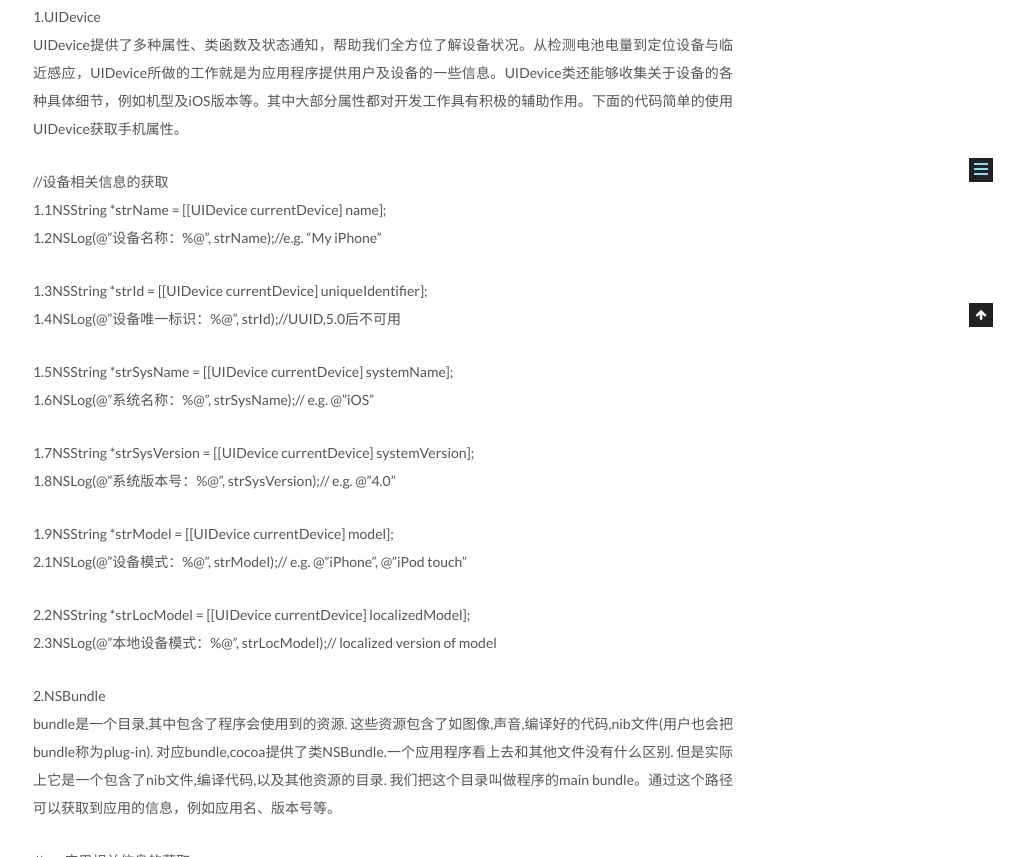
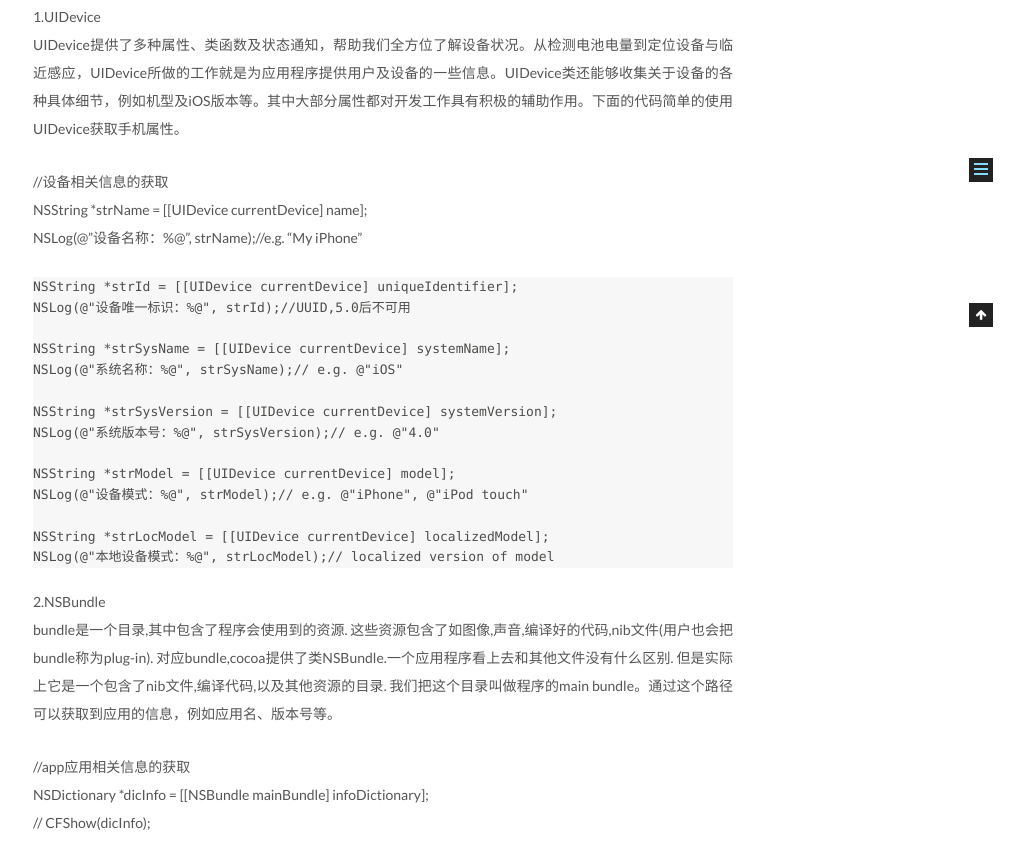
Before and after one commit to EdenGit/EdenGit.github.io, a plain HTML site: page 2017/03/16/获取手机信息/index.html in a window 1280 px wide. Shown: the part 573-1430 px from the top of the page, without its empty margins (257-1280 px from the left). Drawn offline with Linux system fonts and the light colour scheme; a script that the page names is missing.

Commit message:
Site updated: 2017-03-16 17:49:51

```diff
--- a/2017/03/16/获取手机信息/index.html
+++ b/2017/03/16/获取手机信息/index.html
@@ -95,7 +95,7 @@
 <meta property="og:site_name" content="Hexo">
 <meta property="og:description" content="iOS的APP的应用开发的过程中，有时为了bug跟踪或者获取用反馈的需要自动收集用户设备、系统信息、应用信息等等，这些信息方便开发者诊断问题，当然这些信息是用户的非隐私信息，是通过开发api可以获取到的。那么通过那些api可以获取这些信息呢，iOS的SDK中提供了UIDevice，NSBundle，NSLocale。
 1.UIDeviceUIDevice提供了多种属性、类函数及状态通知，帮助我们全">
-<meta property="og:updated_time" content="2017-03-16T09:48:16.000Z">
+<meta property="og:updated_time" content="2017-03-16T09:49:39.000Z">
 <meta name="twitter:card" content="summary">
 <meta name="twitter:title" content="获取手机信息">
 <meta name="twitter:description" content="iOS的APP的应用开发的过程中，有时为了bug跟踪或者获取用反馈的需要自动收集用户设备、系统信息、应用信息等等，这些信息方便开发者诊断问题，当然这些信息是用户的非隐私信息，是通过开发api可以获取到的。那么通过那些api可以获取这些信息呢，iOS的SDK中提供了UIDevice，NSBundle，NSLocale。
@@ -347,13 +347,22 @@
         <p>iOS的APP的应用开发的过程中，有时为了bug跟踪或者获取用反馈的需要自动收集用户设备、系统信息、应用信息等等，这些信息方便开发者诊断问题，当然这些信息是用户的非隐私信息，是通过开发api可以获取到的。那么通过那些api可以获取这些信息呢，iOS的SDK中提供了UIDevice，NSBundle，NSLocale。</p>
 <p>1.UIDevice<br>UIDevice提供了多种属性、类函数及状态通知，帮助我们全方位了解设备状况。从检测电池电量到定位设备与临近感应，UIDevice所做的工作就是为应用程序提供用户及设备的一些信息。UIDevice类还能够收集关于设备的各种具体细节，例如机型及iOS版本等。其中大部分属性都对开发工作具有积极的辅助作用。下面的代码简单的使用UIDevice获取手机属性。</p>
 <a id="more"></a>
-<p>//设备相关信息的获取<br>1.1NSString *strName = [[UIDevice currentDevice] name];<br>1.2NSLog(@”设备名称：%@”, strName);//e.g. “My iPhone”  </p>
-<p>1.3NSString *strId = [[UIDevice currentDevice] uniqueIdentifier];<br>1.4NSLog(@”设备唯一标识：%@”, strId);//UUID,5.0后不可用  </p>
-<p>1.5NSString *strSysName = [[UIDevice currentDevice] systemName];<br>1.6NSLog(@”系统名称：%@”, strSysName);// e.g. @”iOS”  </p>
-<p>1.7NSString *strSysVersion = [[UIDevice currentDevice] systemVersion];<br>1.8NSLog(@”系统版本号：%@”, strSysVersion);// e.g. @”4.0”  </p>
-<p>1.9NSString *strModel = [[UIDevice currentDevice] model];<br>2.1NSLog(@”设备模式：%@”, strModel);// e.g. @”iPhone”, @”iPod touch”  </p>
-<p>2.2NSString *strLocModel = [[UIDevice currentDevice] localizedModel];<br>2.3NSLog(@”本地设备模式：%@”, strLocModel);// localized version of model  </p>
-<p>2.NSBundle<br>bundle是一个目录,其中包含了程序会使用到的资源. 这些资源包含了如图像,声音,编译好的代码,nib文件(用户也会把bundle称为plug-in). 对应bundle,cocoa提供了类NSBundle.一个应用程序看上去和其他文件没有什么区别. 但是实际上它是一个包含了nib文件,编译代码,以及其他资源的目录. 我们把这个目录叫做程序的main bundle。通过这个路径可以获取到应用的信息，例如应用名、版本号等。</p>
+<p>//设备相关信息的获取<br>    NSString *strName = [[UIDevice currentDevice] name];<br>    NSLog(@”设备名称：%@”, strName);//e.g. “My iPhone”  </p>
+<pre><code>NSString *strId = [[UIDevice currentDevice] uniqueIdentifier];
+NSLog(@&quot;设备唯一标识：%@&quot;, strId);//UUID,5.0后不可用
+
+NSString *strSysName = [[UIDevice currentDevice] systemName];
+NSLog(@&quot;系统名称：%@&quot;, strSysName);// e.g. @&quot;iOS&quot;
+
+NSString *strSysVersion = [[UIDevice currentDevice] systemVersion];
+NSLog(@&quot;系统版本号：%@&quot;, strSysVersion);// e.g. @&quot;4.0&quot;
+
+NSString *strModel = [[UIDevice currentDevice] model];
+NSLog(@&quot;设备模式：%@&quot;, strModel);// e.g. @&quot;iPhone&quot;, @&quot;iPod touch&quot;
+
+NSString *strLocModel = [[UIDevice currentDevice] localizedModel];
+NSLog(@&quot;本地设备模式：%@&quot;, strLocModel);// localized version of model
+</code></pre><p>2.NSBundle<br>bundle是一个目录,其中包含了程序会使用到的资源. 这些资源包含了如图像,声音,编译好的代码,nib文件(用户也会把bundle称为plug-in). 对应bundle,cocoa提供了类NSBundle.一个应用程序看上去和其他文件没有什么区别. 但是实际上它是一个包含了nib文件,编译代码,以及其他资源的目录. 我们把这个目录叫做程序的main bundle。通过这个路径可以获取到应用的信息，例如应用名、版本号等。</p>
 <p>//app应用相关信息的获取<br>NSDictionary *dicInfo = [[NSBundle mainBundle] infoDictionary];<br>//    CFShow(dicInfo);  </p>
 <p>NSString *strAppName = [dicInfo objectForKey:@”CFBundleDisplayName”];<br>NSLog(@”App应用名称：%@”, strAppName);  </p>
 <p>NSString *strAppVersion = [dicInfo objectForKey:@”CFBundleShortVersionString”];<br>NSLog(@”App应用版本：%@”, strAppVersion);  </p>
--- a/css/main.css
+++ b/css/main.css
@@ -1684,7 +1684,7 @@ pre .javascript .function {
   width: 4px;
   height: 4px;
   border-radius: 50%;
-  background: #e844ff;
+  background: #30fffb;
 }
 .links-of-blogroll {
   font-size: 13px;
```
